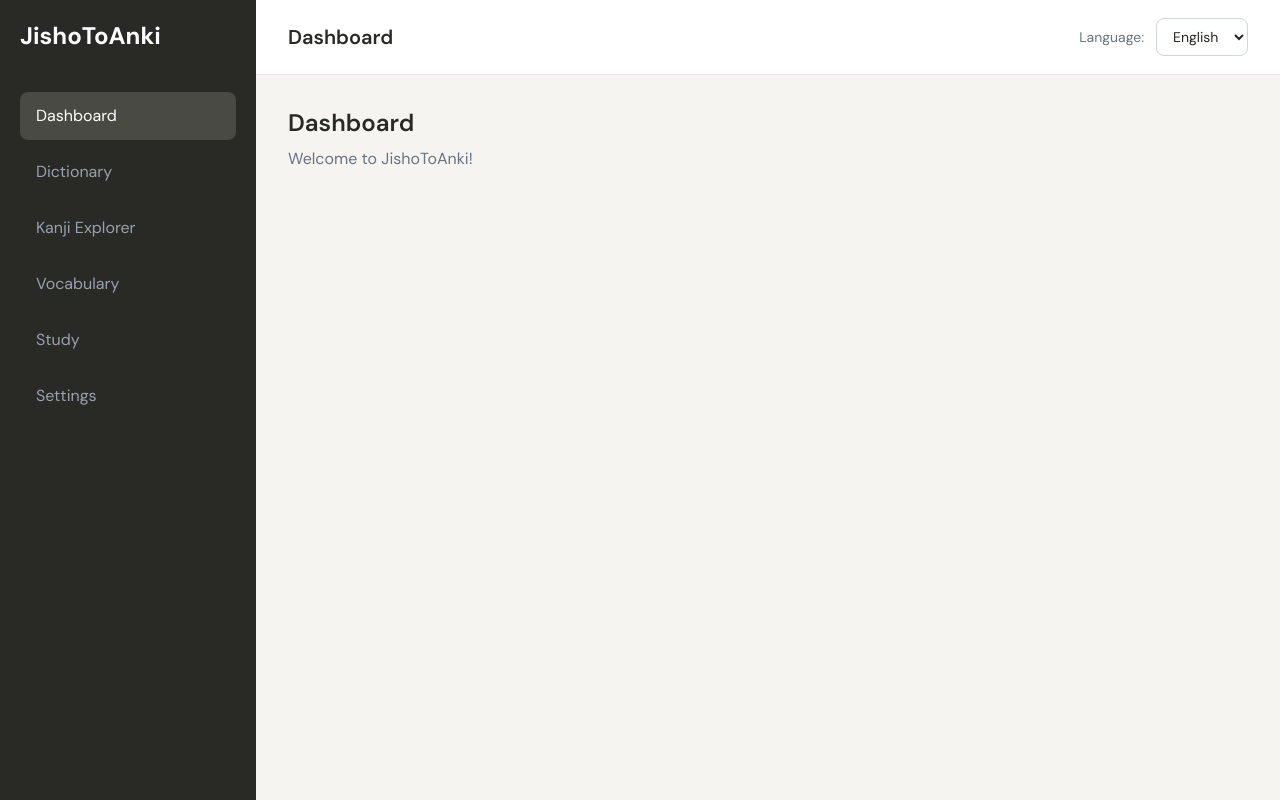
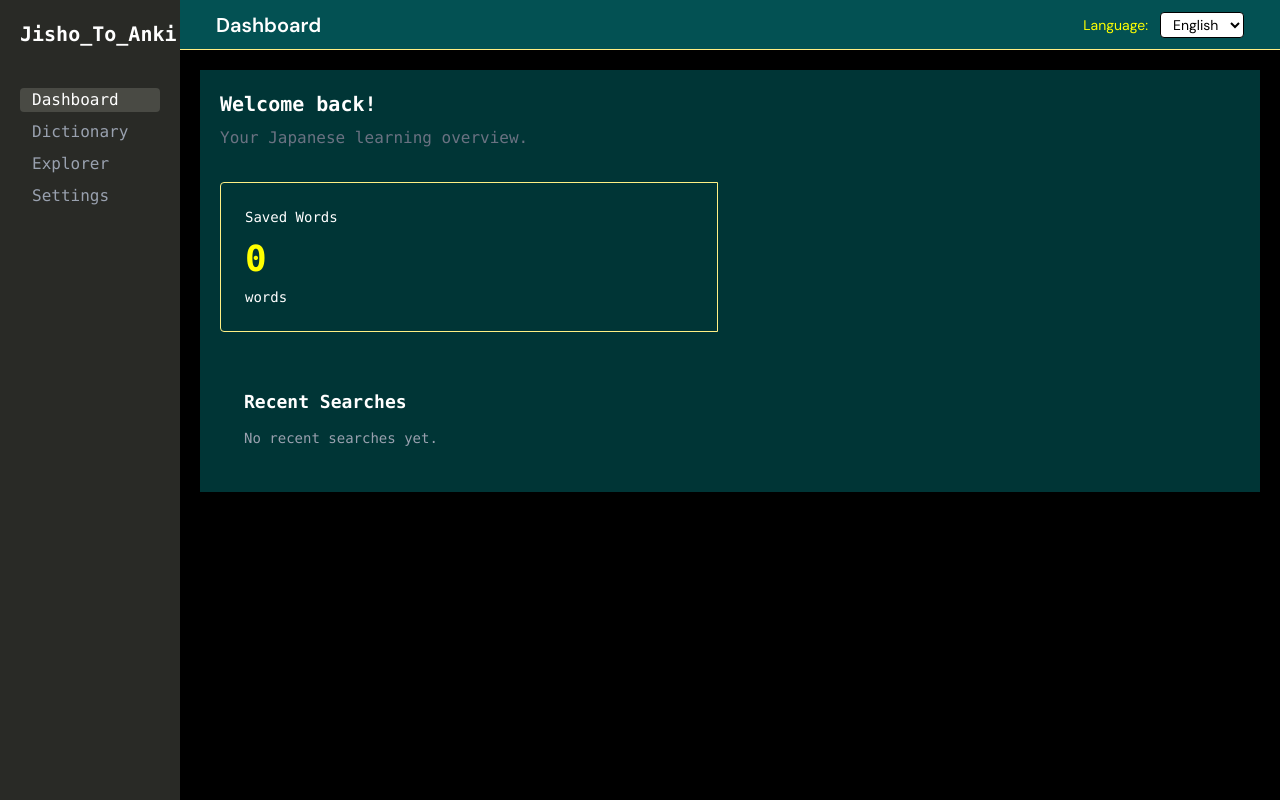
Before and after one commit to ramexec/vibe_jisho_to_anki, a React (Vite) app: page / in a window 1280 px wide. Built offline with nearby package versions, Linux system fonts and the light colour scheme.

Commit message:
Inter - 1

```diff
--- a/src/App.jsx
+++ b/src/App.jsx
@@ -1,31 +1,35 @@
 import Sidebar from "./components/Sidebar";
 import Header from "./components/Header";
+import Dashboard from "./pages/Dashboard";
+
 import { useAppStore } from "./stores/appStore";
 
 function App() {
+
   const activePage = useAppStore((state) => state.activePage);
-
   return (
-    <div className="flex min-h-screen bg-[#f5f4f0]">
+    <div className="flex min-h-screen bg-black">
 
       <Sidebar />
 
       <main className="flex-1 min-w-0">
-
         <Header />
 
-        <section className="p-8">
-          <h2 className="text-2xl font-semibold capitalize text-[#292a26]">
-            {activePage}
-          </h2>
+        <section className="p-5">
+          {activePage === "dashboard" && <Dashboard />}
 
-          <p className="mt-2 text-gray-500">
-            Welcome to JishoToAnki!
-          </p>
+          {activePage !== "dashboard" && (
+            <div>
+              <h2 className="text-2xl font-semibold capitalize">
+                {activePage}
+              </h2>
+              <p className="mt-2 text-gray-500">
+                This page is under development.
+              </p>
+            </div>
+          )}
         </section>
-
       </main>
-
     </div>
   );
 }
--- a/src/components/Header.jsx
+++ b/src/components/Header.jsx
@@ -10,26 +10,27 @@ function Header() {
   };
 
   return (
-    <header className="h-[75px] px-8 flex items-center justify-between bg-white border-b border-gray-200">
+    <header className="h-[50px] px-9 flex items-center justify-between bg-header border-b border-yellow-200 ">
 
-      <h1 className="text-xl font-semibold text-[#292a26]">
+      <h1 className="text-xl font-semibold text-white">
         {t(`navigation.${activePage}`)}
       </h1>
 
       <div className="flex items-center gap-3">
 
-        <span className="text-sm text-gray-500">
+        <span className="text-sm text-primary">
           Language:
         </span>
 
         <select
           value={i18n.resolvedLanguage || "en"}
           onChange={(e) => changeLanguage(e.target.value)}
-          className="border border-gray-300 rounded-lg px-3 py-2 text-sm bg-white outline-none focus:ring-2 focus:ring-[#292a26]"
+          className="border border-yellow rounded-sm px-2 py-0.5 text text-sm bg-white outline-none focus:ring-2"
         >
           <option value="en">English</option>
           <option value="ja">日本語</option>
           <option value="bn">বাংলা</option>
+
         </select>
 
       </div>
--- a/src/components/Sidebar.jsx
+++ b/src/components/Sidebar.jsx
@@ -10,16 +10,14 @@ function Sidebar() {
   const pages = [
     { id: "dashboard", label: t("navigation.dashboard") },
     { id: "dictionary", label: t("navigation.dictionary") },
-    { id: "kanji", label: t("navigation.kanji") },
-    { id: "vocabulary", label: t("navigation.vocabulary") },
-    { id: "study", label: t("navigation.study") },
+    { id: "explorer", label: t("navigation.explorer") },
     { id: "settings", label: t("navigation.settings") },
   ];
 
   return (
-    <aside className="w-64 min-h-screen bg-[#292a26] text-white p-5">
-      <h2 className="text-2xl font-bold mb-10">
-        JishoToAnki
+    <aside className="w-45 min-h-screen bg-[#292a26] text-white p-5 font-mono">
+      <h2 className="text-xl font-bold  mb-10">
+        Jisho_To_Anki
       </h2>
 
       <nav className="flex flex-col gap-2">
@@ -27,7 +25,7 @@ function Sidebar() {
           <button
             key={page.id}
             onClick={() => setActivePage(page.id)}
-            className={`text-left px-4 py-3 rounded-lg transition-colors
+            className={`text-left px-3  rounded-sm transition-colors
               ${
                 activePage === page.id
                   ? "bg-[#494a44] text-white"
--- a/src/i18n/index.js
+++ b/src/i18n/index.js
@@ -14,10 +14,21 @@ const resources = {
                 vocabulary: "Vocabulary",
                 study: "Study",
                 settings: "Settings",
+                explorer: "Explorer",
             },
             common: {
                 welcome: "Welcome to JishoToAnki!",
             },
+            dashboard: {
+                welcome: "Welcome back!",
+                subtitle: "Your Japanese learning overview.",
+                savedWords: "Saved Words",
+                studyGoal: "Daily Study Goal",
+                searchHistory: "Recent Searches",
+                words: "words",
+                progress: "Progress",
+            },
+
         },
     },
 
@@ -33,9 +44,19 @@ const resources = {
                 vocabulary: "単語帳",
                 study: "学習",
                 settings: "設定",
+                explorer: "エクスプローラー",
             },
             common: {
                 welcome: "JishoToAnkiへようこそ！",
+            },
+            dashboard: {
+                welcome: "おかえりなさい！",
+                subtitle: "日本語学習の概要",
+                savedWords: "保存した単語",
+                studyGoal: "毎日の学習目標",
+                searchHistory: "最近の検索",
+                words: "単語",
+                progress: "進捗",
             },
         },
     },
@@ -43,7 +64,7 @@ const resources = {
     bn: {
         translation: {
             app: {
-        name: "JishoToAnki",
+                name: "jisho_to_anki_frnt",
             },
             navigation: {
                 dashboard: "ড্যাশবোর্ড",
@@ -52,9 +73,19 @@ const resources = {
                 vocabulary: "শব্দভাণ্ডার",
                 study: "পড়াশোনা",
                 settings: "সেটিংস",
+                explorer: "এক্সপ্লোরার",
             },
             common: {
                 welcome: "JishoToAnki-তে স্বাগতম!",
+            },
+            dashboard: {
+                welcome: "আবার স্বাগতম!",
+                subtitle: "আপনার জাপানি শেখার অগ্রগতি।",
+                savedWords: "সংরক্ষিত শব্দ",
+                studyGoal: "দৈনিক পড়াশোনার লক্ষ্য",
+                searchHistory: "সাম্প্রতিক অনুসন্ধান",
+                words: "শব্দ",
+                progress: "অগ্রগতি",
             },
         },
     },
@@ -62,8 +93,7 @@ const resources = {
 
 const savedLanguage = localStorage.getItem("app-language") || "en";
 
-i18n
-  .use(initReactI18next)
+i18n.use(initReactI18next)
     .init({
         resources,
         lng: savedLanguage,
--- a/src/index.css
+++ b/src/index.css
@@ -3,9 +3,16 @@
 
 @import "tailwindcss";
 
+
+@theme {
+  --color-primary: #FFFF00;
+  --color-header: #035153;
+  --color-ldark: #003536;
+}
+
+
 :root {
   font-family: "DM Sans", sans-serif;
-  color: #252622;
   background: #faf9f6;
   font-synthesis: none;
   text-rendering: optimizeLegibility;
--- a/src/pages/Dashboard.jsx
+++ b/src/pages/Dashboard.jsx
@@ -0,0 +1,58 @@
+import { useAppStore } from "../stores/appStore";
+import { useTranslation } from "react-i18next";
+
+function Dashboard() {
+  const savedWords = useAppStore((state) => state.savedWords);
+
+  const { t } = useTranslation();
+
+  return (
+    <div className="space-y-8 p-5 font-mono text-white bg-ldark">
+
+      {/* Welcome section */}
+      <div>
+        <h2 className="text-xl font-bold">
+          {t("dashboard.welcome")}
+        </h2>
+
+        <p className="mt-2 text-gray-500">
+          {t("dashboard.subtitle")}
+        </p>
+      </div>
+
+      {/* Statistics */}
+      <div className="grid grid-cols-1 md:grid-cols-2 gap-6">
+
+        <div className="bg-ldark rounded-l p-6 border border-yellow-200">
+          <p className="text-sm ">
+            {t("dashboard.savedWords")}
+          </p>
+
+          <h3 className="text-4xl font-bold mt-3 text-primary">
+            {savedWords.length}
+          </h3>
+
+          <p className="text-sm mt-2">
+            {t("dashboard.words")}
+          </p>
+        </div>
+
+      </div>
+
+      {/* Recent searches */}
+      <div className=" rounded-xl p-6">
+
+        <h3 className="text-lg font-semibold mb-3">
+          {t("dashboard.searchHistory")}
+        </h3>
+
+        <p className="text-gray-400 text-sm">
+          No recent searches yet.
+        </p>
+      </div>
+
+    </div>
+  );
+}
+
+export default Dashboard;
--- a/src/pages/Dictionary.jsx
+++ b/src/pages/Dictionary.jsx
@@ -0,0 +1,9 @@
+import React from 'react'
+
+const Dictionary = () => {
+  return (
+    <div>Dictionary</div>
+  )
+}
+
+export default Dictionary
--- a/src/pages/Vocabulary.jsx
+++ b/src/pages/Vocabulary.jsx
@@ -0,0 +1,7 @@
+import React from 'react'
+
+export const Vocabulary = () => {
+  return (
+    <div>Vocabulary</div>
+  )
+}
--- a/src/stores/appStore.js
+++ b/src/stores/appStore.js
@@ -9,7 +9,6 @@ export const useAppStore = create(
       searchQuery: "",
       savedWords: [],
       searchHistory: [],
-      dailyGoal: 20,
 
       setActivePage: (page) => set({ activePage: page }),
       setSearchQuery: (query) => set({ searchQuery: query }),
@@ -37,8 +36,6 @@ export const useAppStore = create(
             (word) => word.slug !== slug
           ),
         })),
-
-      setDailyGoal: (goal) => set({ dailyGoal: goal }),
     }),
     {
       name: "jishotoanki-storage",
```
Lines whose indentation alone changed are shown as unchanged.
